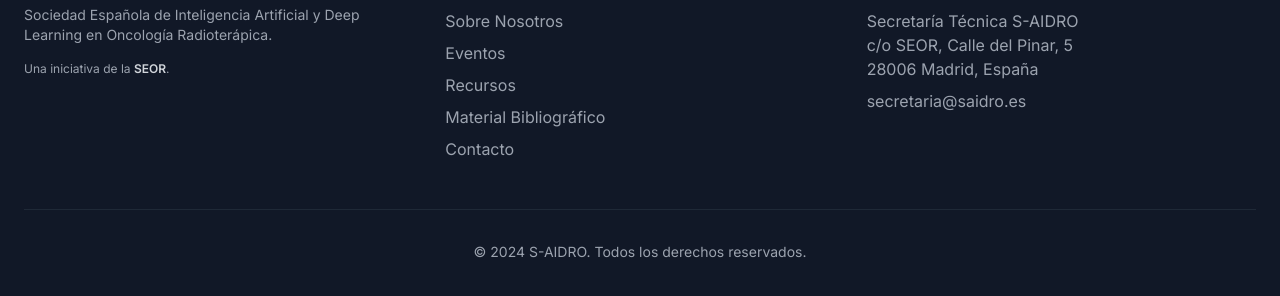
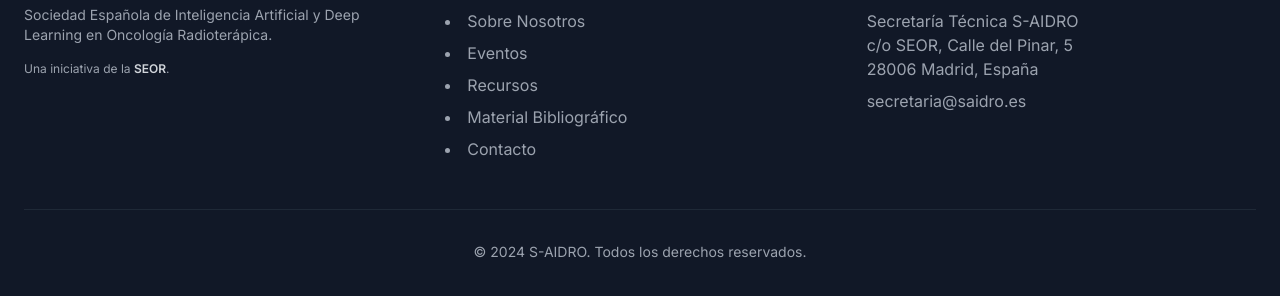
Before and after one commit to Royarzunsilva/S-AIDRO, a plain HTML site: page index.html in a window 1280 px wide. Shown: the part 3672-3968 px from the top of the page. Drawn offline with nearby package versions, Linux system fonts and the light colour scheme.

Commit message:
Fix footer links list style

```diff
--- a/index.html
+++ b/index.html
@@ -261,7 +261,7 @@
                 </div>
                 <div>
                     <h4 class="text-white font-semibold tracking-wider">Enlaces</h4>
-                    <ul class="mt-4 space-y-2">
+                    <ul class="mt-4 space-y-2 list-disc list-inside">
                         <li><a href="#nosotros" class="hover:text-white">Sobre Nosotros</a></li>
                         <li><a href="#eventos" class="hover:text-white">Eventos</a></li>
                         <li><a href="#recursos" class="hover:text-white">Recursos</a></li>
```
